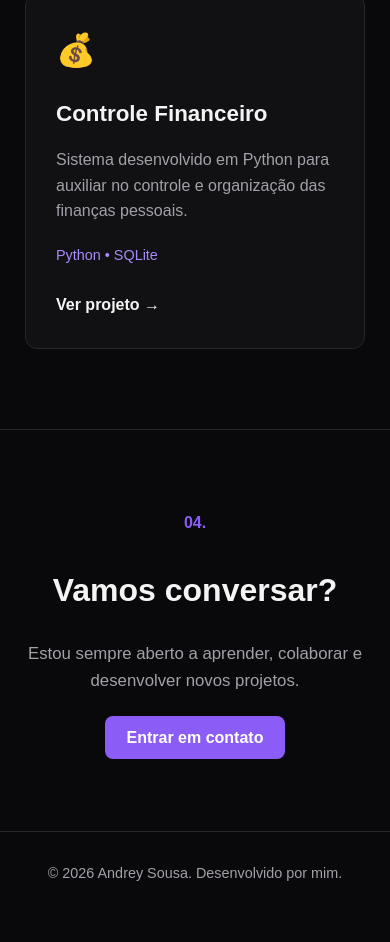
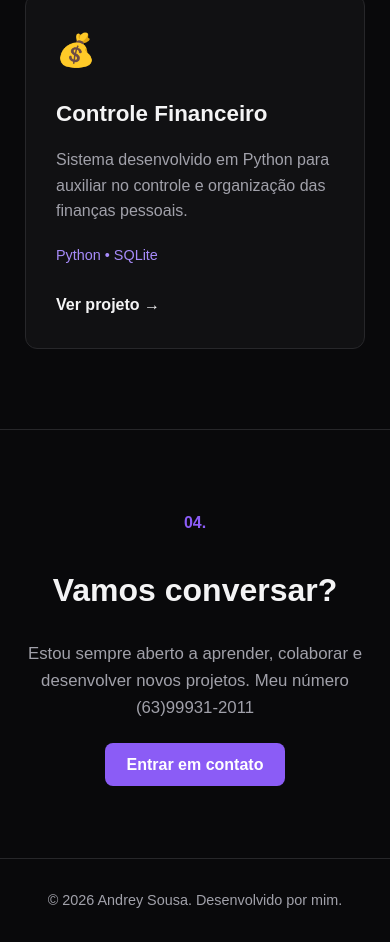
Before and after one commit to Dryzinm-ss8/Portifolio, a plain HTML site: page index.html in a window 390 px wide. Shown: the part 2574-3516 px from the top of the page. Before the commit the page ends 3489 px from the top, so only its background shows below. Drawn offline with Linux system fonts and the light colour scheme.

Commit message:
Update contact section with new email and phone number
Updated contact information and added phone number.

```diff
--- a/index.html
+++ b/index.html
@@ -233,9 +233,11 @@
                 <p>
                     Estou sempre aberto a aprender, colaborar e desenvolver
                     novos projetos.
+                    Meu número
+                    (63)99931-2011
                 </p>
 
-                <a href="mailto:seuemail@email.com" class="btn-primary">
+                <a href="mailto:dreyzinm57@gmail.com" class="btn-primary">
                     Entrar em contato
                 </a>
 
```
